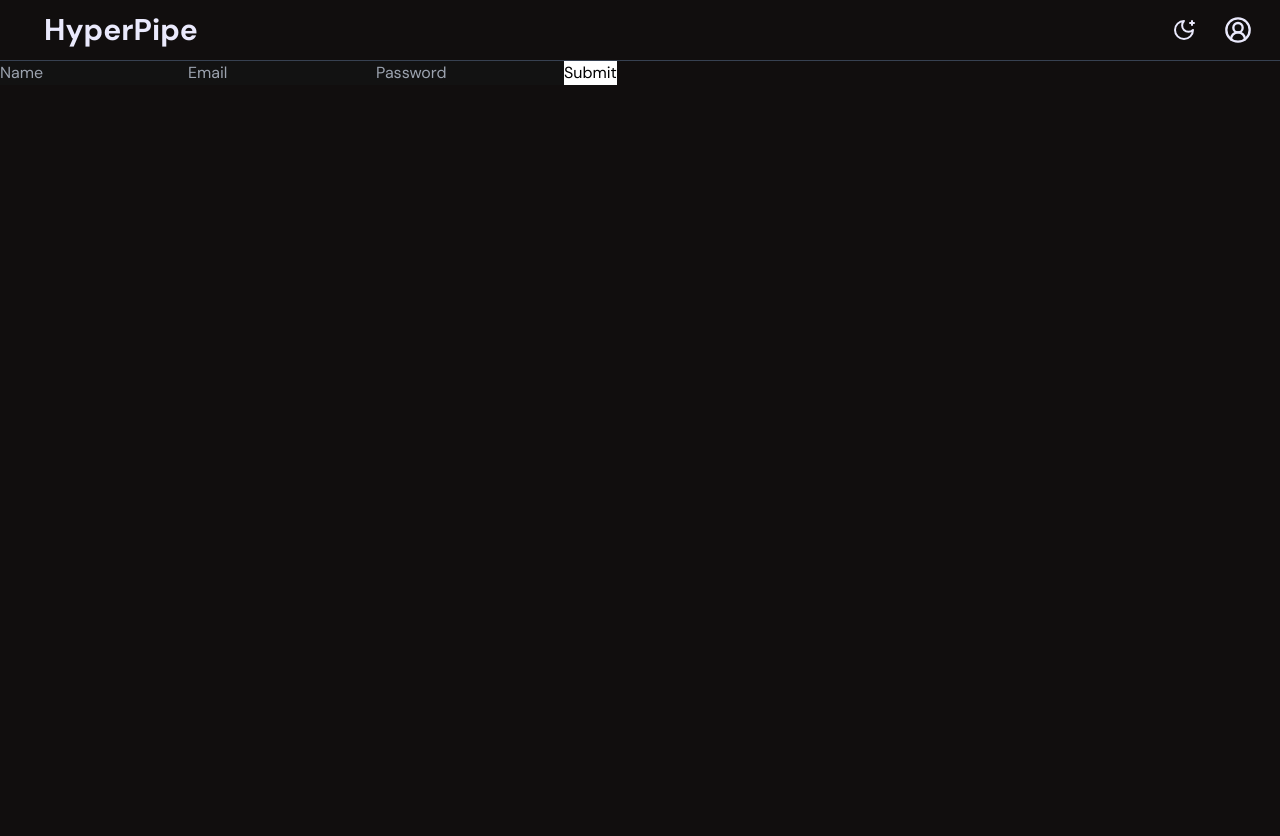
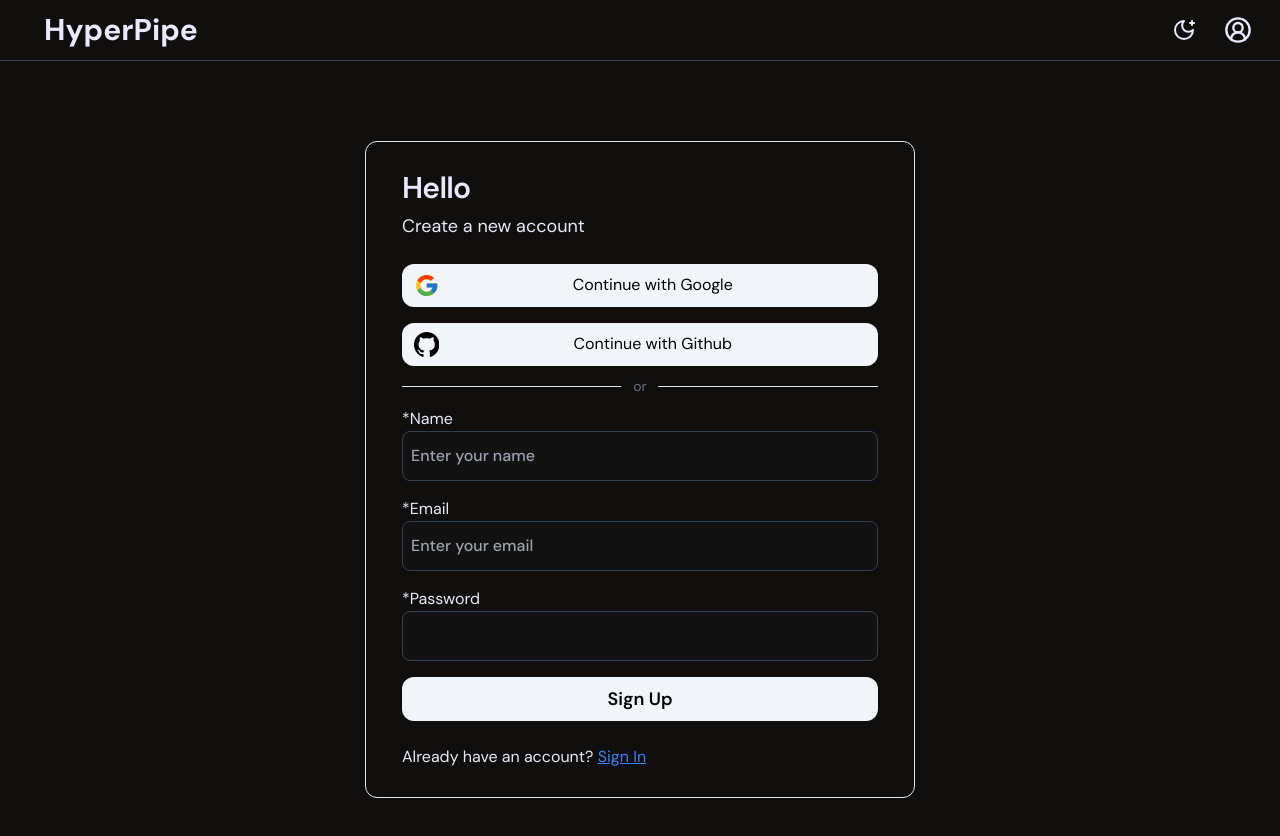
Before and after one commit to Prajwal-17/Synapses, a Next.js app: page /auth/sign-up in a window 1280 px wide. Shown: the top 836 px of the page. Before the commit the page ends 800 px from the top, so only its background shows below. Built offline with nearby package versions, Linux system fonts and the light colour scheme; no server answers.

Commit message:
feat(ui): added sign up UI

```diff
--- a/actions/user/signupAction.ts
+++ b/actions/user/signupAction.ts
@@ -1,14 +1,14 @@
 "use server"
 
-import { signUpInputs } from "@/app/auth/sign-up/page"
+import { SignUpInputs } from "@/app/auth/sign-up/page"
 import prisma from "@/lib/db"
 import bcrypt from "bcryptjs"
 
-export const signUpAction = async (formData: signUpInputs) => {
+export const signUpAction = async (formData: SignUpInputs) => {
 
   try {
 
-    if (!formData.username || !formData.email || !formData.password) {
+    if (!formData.name || !formData.email || !formData.password) {
       return { message: "All fields are required", success: false }
     }
 
@@ -26,7 +26,7 @@ export const signUpAction = async (formData: signUpInputs) => {
 
     const user = await prisma.user.create({
       data: {
-        name: formData.username,
+        name: formData.name,
         email: formData.email,
         password: hashedPassword,
       }
--- a/app/auth/login/page.tsx
+++ b/app/auth/login/page.tsx
@@ -110,7 +110,7 @@ export default function Login() {
                 placeholder="Enter your email"
                 className="w-full px-2 py-3 font-medium border-[1px] border-slate-700 rounded-lg"
                 type="email"
-                {...register("email")}
+                {...register("email", { required: true })}
               />
             </div>
             <div>
--- a/app/auth/sign-up/page.tsx
+++ b/app/auth/sign-up/page.tsx
@@ -1,32 +1,79 @@
 "use client"
 
+import { signIn } from "next-auth/react";
+import { FcGoogle } from "react-icons/fc";
+import { SiGithub } from "react-icons/si";
+import { useForm, SubmitHandler } from "react-hook-form";
+import {
+  Card,
+  CardContent,
+  CardDescription,
+  CardFooter,
+  CardHeader,
+  CardTitle,
+} from "@/components/ui/card"
+import { Separator } from "@radix-ui/react-separator";
+import Link from "next/link";
+import { toast } from "sonner";
+import { useRouter } from "next/navigation";
 import { signUpAction } from "@/actions/user/signupAction";
-import { useForm, SubmitHandler } from "react-hook-form";
 
-export type signUpInputs = {
-  username: string,
+export type SignUpInputs = {
+  email: string,
   password: string,
-  email: string,
+  name: string,
 };
 
 export default function SignUp() {
 
-  const {
-    register,
-    handleSubmit,
-    formState: { errors }
-  } = useForm<signUpInputs>();
+  const router = useRouter();
+  const { register, handleSubmit } = useForm<SignUpInputs>();
 
-  const onSubmit: SubmitHandler<signUpInputs> = async (data: signUpInputs) => {
+  const onSubmit: SubmitHandler<SignUpInputs> = (data) => {
 
+    async function signUp() {
+
+      const response = await signUpAction(data);
+
+      if (!response.success) {
+        throw new Error(response.message)
+      }
+
+      router.push("/home")
+      return response.message
+    }
+
+    toast.promise(
+      signUp(), {
+      loading: "Signing up...",
+      success: (data) => {
+        return data
+      },
+      error: (error) => {
+        return error.message
+      }
+    }
+    )
+  };
+
+  const handleGoogle = async () => {
     try {
-      const value = await signUpAction(data);
+      await signIn("google", {
+        redirect: true,
+        callbackUrl: "/home"
+      })
 
-      if (value.success) {
-        console.log("successfull")
-      } else {
-        console.log("failed")
+    } catch (error) {
+      console.log(error)
     }
+  }
+
+  const handleGithub = async () => {
+    try {
+      await signIn("github", {
+        redirect: true,
+        callbackUrl: "/home"
+      })
 
     } catch (error) {
       console.log(error)
@@ -34,24 +81,55 @@ export default function SignUp() {
   }
 
   return (<>
-    <form className="text-black bg-white" onSubmit={handleSubmit(onSubmit)}>
+    <div className=" w-full mx-5 my-10 h-[calc(100vh-4rem)] grid place-items-center ">
+      <Card className="md:w-[550px] px-3 py-1">
+        <CardHeader>
+          <CardTitle className="text-3xl">Hello</CardTitle>
+          <CardDescription className="text-lg">Create a new account</CardDescription>
+        </CardHeader>
+        <form onSubmit={handleSubmit(onSubmit)}>
+          <CardContent className="flex flex-col gap-4">
+            <div className="space-y-4">
+              <div onClick={handleGoogle} className="flex justify-start items-center px-3 py-2 cursor-pointer bg-slate-200 hover:bg-slate-300 dark:bg-slate-100 dark:text-black dark:hover:bg-slate-300 rounded-xl" >
+                <FcGoogle size="27" />
+                <span className="w-full text-center">Continue with Google</span>
+              </div>
+              <div onClick={handleGithub} className="flex justify-start items-center px-3 py-2 cursor-pointer bg-slate-200 hover:bg-slate-300 dark:bg-slate-100 dark:text-black dark:hover:bg-slate-300 rounded-xl">
+                <SiGithub size="27" />
+                <span className="w-full text-center">Continue with Github</span>
+              </div>
+            </div>
+            <div className="relative flex items-center my-1">
+              <span className="absolute left-1/2 -translate-x-1/2 bg-white px-3 text-gray-500 text-sm dark:bg-background">or</span>
+              <Separator orientation="horizontal" className="w-full h-[1px] bg-gray-300 dark:bg-gray-200" />
+            </div>
+            <div>
+              <label htmlFor="name" className="leading-5">*Name</label>
               <input
+                id="name"
+                placeholder="Enter your name"
+                className="w-full px-2 py-3 font-medium border-[1px] border-slate-700 rounded-lg"
                 type="text"
-        placeholder="Name"
-        {...register("username", { required: true })}
+                {...register("name", { required: true })}
               />
-      {errors.username && <span>This field is required</span>}
+            </div>
+            <div>
+              <label htmlFor="email" className="leading-5">*Email</label>
               <input
+                id="email"
+                placeholder="Enter your email"
+                className="w-full px-2 py-3 font-medium border-[1px] border-slate-700 rounded-lg"
                 type="email"
-        placeholder="Email"
                 {...register("email", { required: true })}
               />
-      {errors.email && <span>This field is required</span>}
+            </div>
+            <div>
+              <label htmlFor="password" className="leading-5">*Password</label>
               <input
+                id="password"
+                className="w-full px-2 py-3 font-medium border-[1px] border-slate-700 rounded-lg"
                 type="password"
-        placeholder="Password"
-        {...register("password",
-          {
+                {...register("password", {
                   required: true,
                   minLength: {
                     value: 5,
@@ -61,15 +139,21 @@ export default function SignUp() {
                     value: 15,
                     message: "Password cannot exceed 14 characters"
                   },
-
+                })}
+              />
+            </div>
+            <div className="w-full py-2 text-lg font-semibold rounded-xl text-center bg-slate-200 hover:bg-slate-300 hover:cursor-pointer dark:bg-slate-100 dark:text-black dark:hover:bg-slate-300 ">
+              <button type="submit">Sign Up</button>
+            </div>
+          </CardContent>
+        </form>
+        <CardFooter>
+          <div>
+            Already have an account? <Link className="text-blue-500 underline" href="/auth/sign-up">Sign In</Link>
+          </div>
+        </CardFooter>
+      </Card>
+    </div >
+  </>
+  );
 }
-        )}
-      />
-      {errors.password && <span>{errors.password.message}</span>}
-      <input
-        type="submit"
-      />
-
-    </form>
-  </>)
-}
```
Lines whose indentation alone changed are shown as unchanged.
